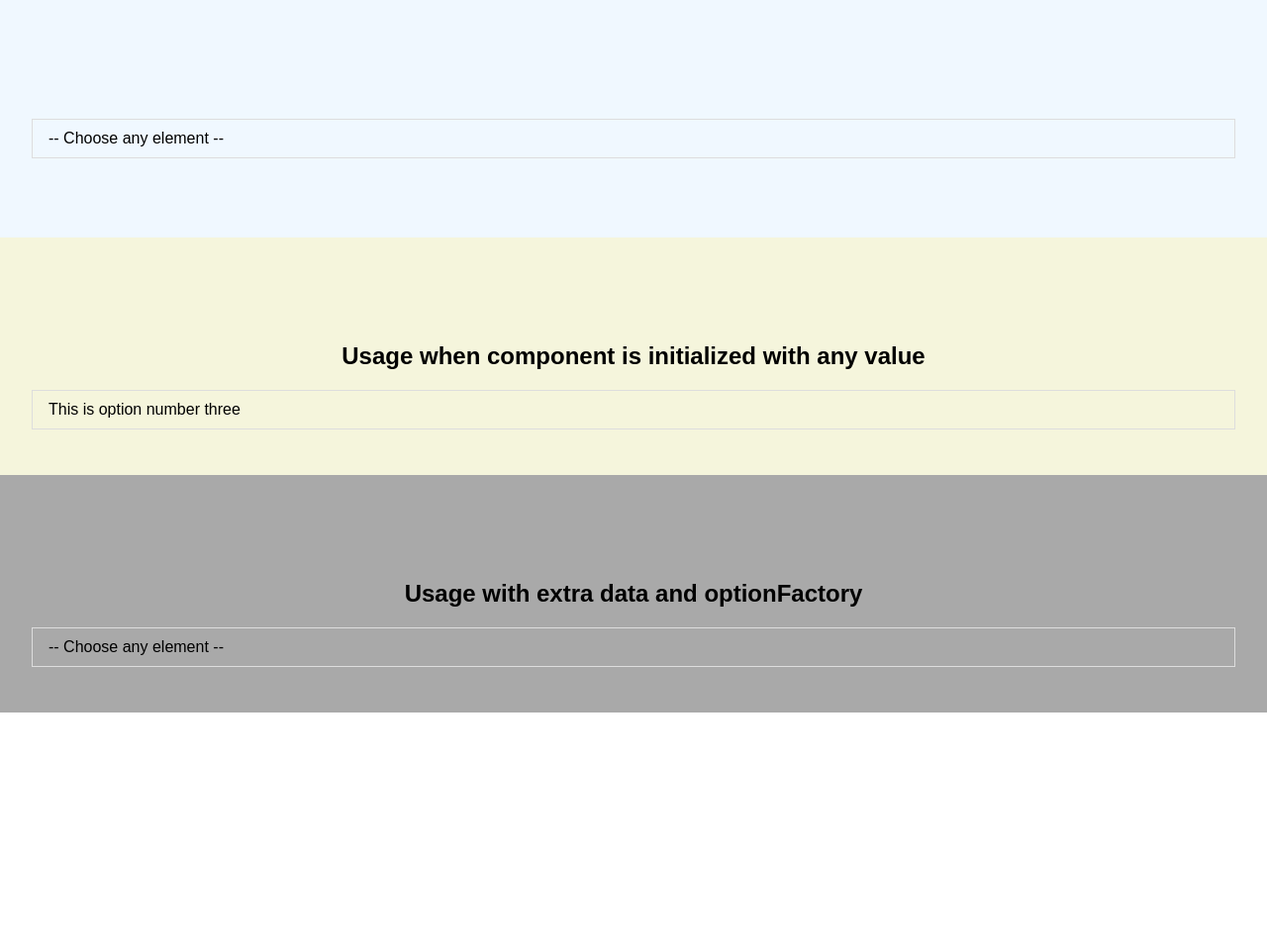
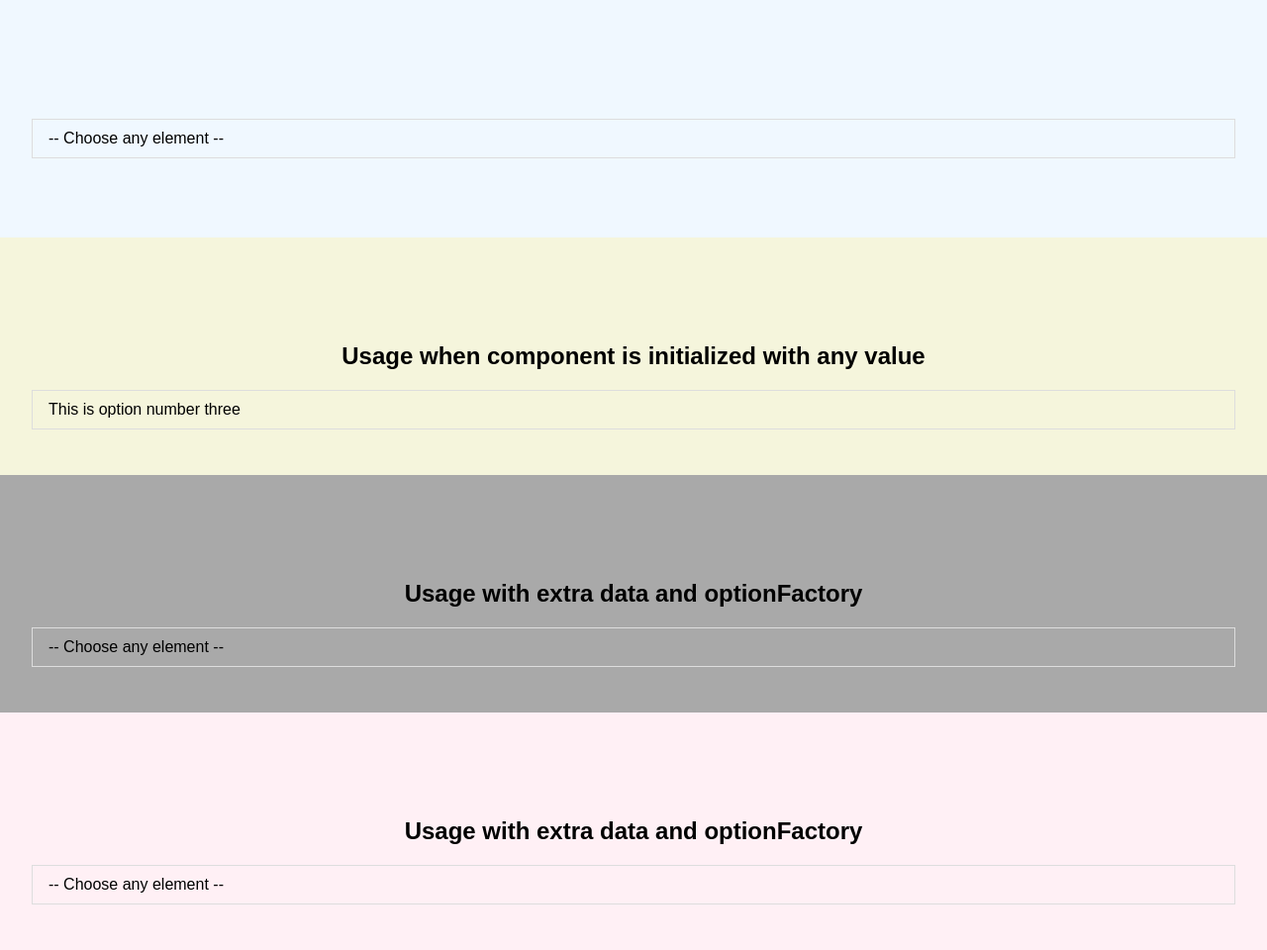
Before and after one commit to przemyslaw-chudzinski/custom-select, a website: page demo.html in a window 1280 px wide. Shown: the whole page at 99% size. Before the commit the page ends 800 px from the top, so only its background shows below. Drawn offline with Linux system fonts and the light colour scheme.

Commit message:
new example added

```diff
--- a/demo.html
+++ b/demo.html
@@ -44,6 +44,10 @@
 
         .wrapper-3 {
             background: darkgray;
+        }
+
+        .wrapper-4 {
+            background: lavenderblush;
         }
 
         /*select {*/
@@ -99,6 +103,21 @@
 
 </div>
 
+<div class="wrapper wrapper-4">
+
+    <h2>Usage with extra data and optionFactory</h2>
+
+    <select id="custom-select-4" class="foo" multiple>
+
+        <option>-- Choose any element --</option>
+        <option value="1" data-icon="menu" data-desc="This is a description of option number one">This is option number one</option>
+        <option value="2" data-icon="menu" data-desc="This is a description of option number two">This is option number two</option>
+        <option value="3" data-icon="menu" data-desc="This is a description of option number three">This is option number three</option>
+
+    </select>
+
+</div>
+
 
 <script src="dist/custom-select.js"></script>
 
@@ -125,6 +144,8 @@
 
     });
 
+    const cs4 = new CustomSelect('#custom-select-4');
+
 </script>
 
 </body>
```
